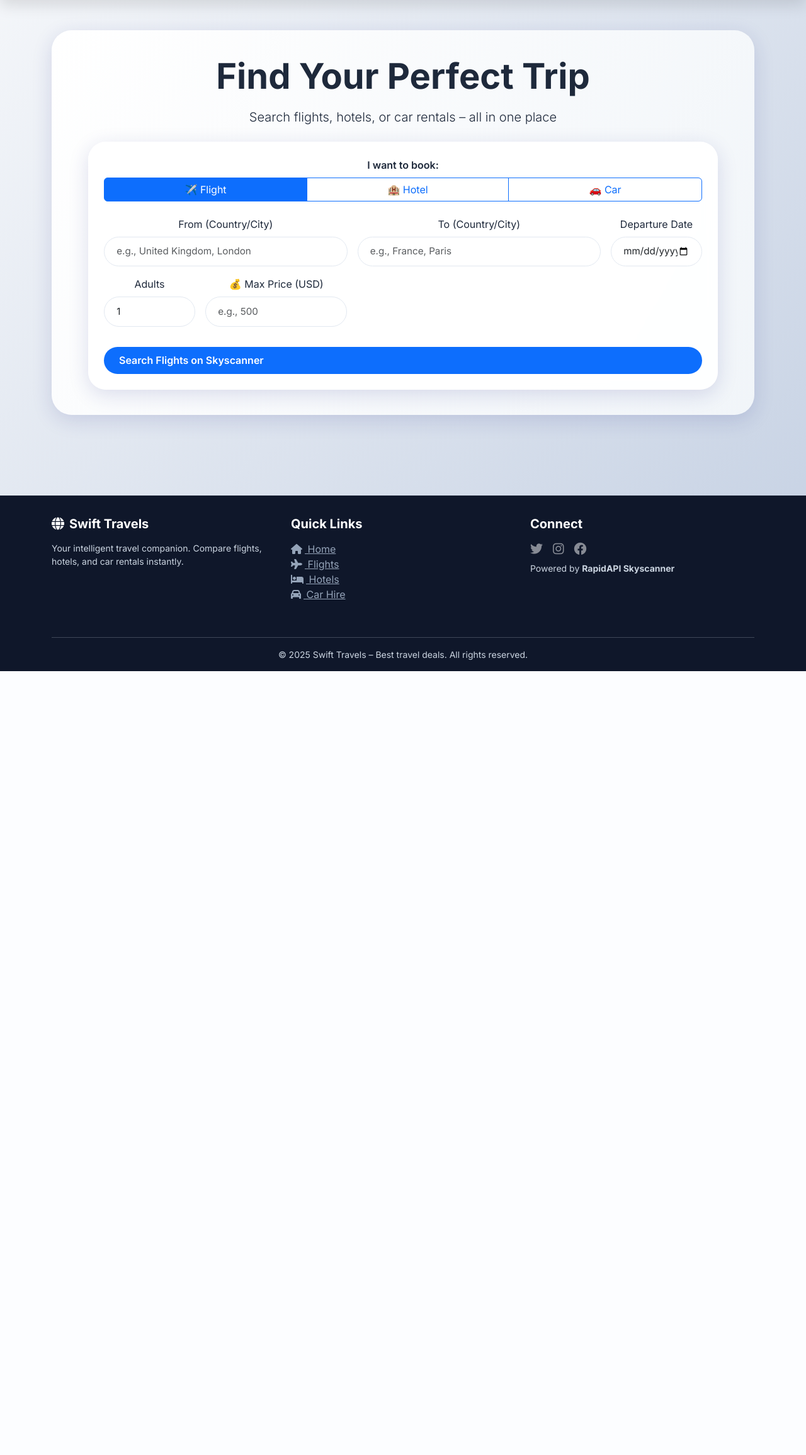
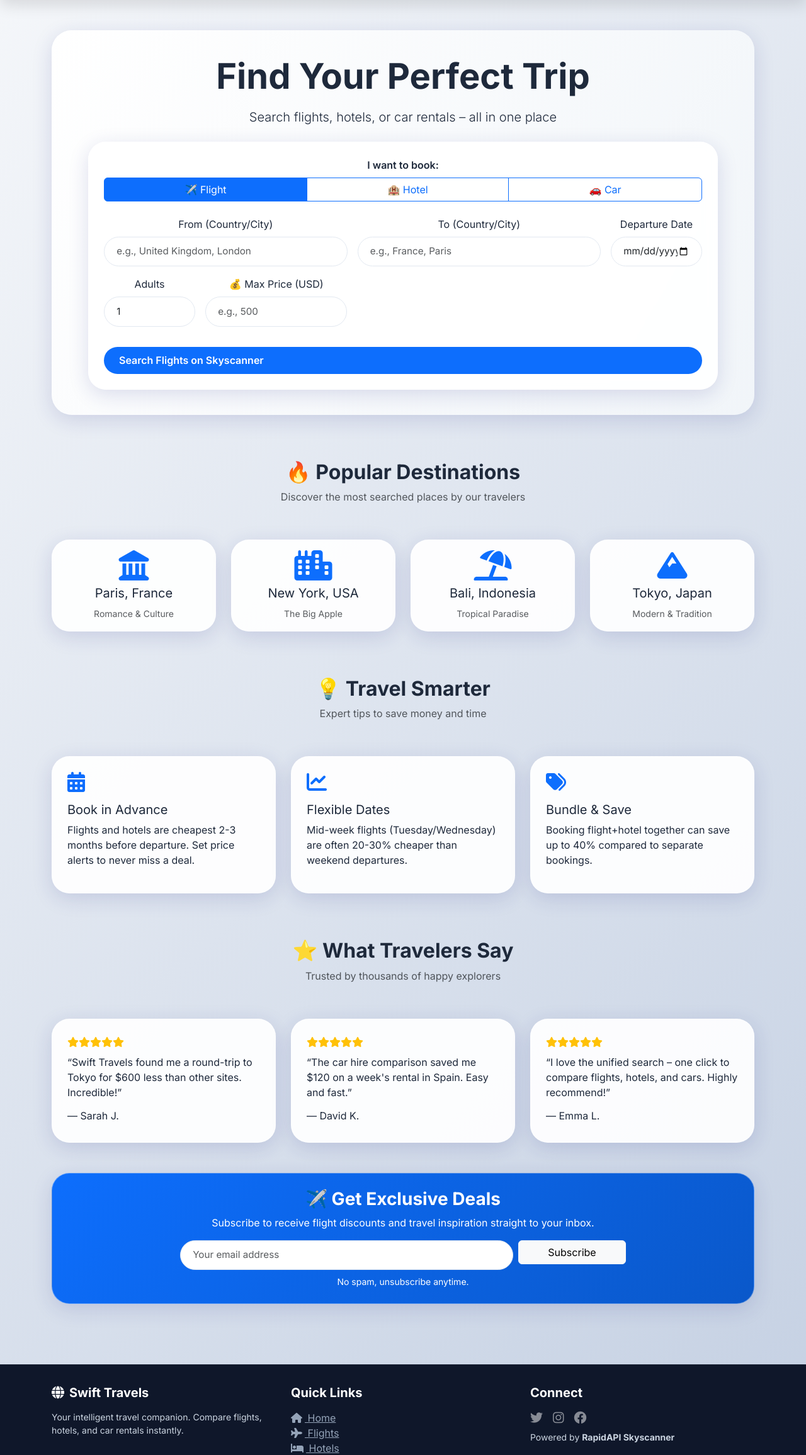
Before and after one commit to bladewonnacott11-bot/Swift-Travel, a Flask app: page / in a window 1280 px wide. Shown: the part 74-2385 px from the top of the page at 63% size. Before the commit the page ends 1140 px from the top, so only its background shows below. Run offline with Flask 3, Linux system fonts and the light colour scheme.

Commit message:
index.html

```diff
--- a/templates/index.html
+++ b/templates/index.html
@@ -1,9 +1,11 @@
 {% extends "base.html" %}
 {% block content %}
+<!-- Hero Section -->
 <div class="jumbotron-premium text-center">
     <h1 class="display-4 fw-bold mb-3">Find Your Perfect Trip</h1>
     <p class="lead mb-4">Search flights, hotels, or car rentals – all in one place</p>
 
+    <!-- Unified Search Widget -->
     <div class="premium-card p-4" style="max-width: 1000px; margin: 0 auto;">
         <div class="mb-4">
             <label class="form-label fw-semibold">I want to book:</label>
@@ -14,7 +16,7 @@
             </div>
         </div>
 
-        <!-- FLIGHT FORM with Max Price -->
+        <!-- FLIGHT FORM -->
         <form id="flight-form" action="/search/flights" method="POST" class="search-form">
             <div class="row g-3">
                 <div class="col-12 col-md-5">
@@ -33,7 +35,6 @@
                     <label class="form-label">Adults</label>
                     <input type="number" name="adults" class="form-control form-control-premium" value="1" min="1">
                 </div>
-                <!-- MAX PRICE for flights -->
                 <div class="col-12 col-md-3">
                     <label class="form-label">💰 Max Price (USD)</label>
                     <input type="number" name="maxPrice" class="form-control form-control-premium" placeholder="e.g., 500" min="0" step="10">
@@ -44,7 +45,7 @@
             </div>
         </form>
 
-        <!-- HOTEL FORM with Max Price -->
+        <!-- HOTEL FORM -->
         <form id="hotel-form" action="/search/hotels" method="POST" class="search-form" style="display: none;">
             <div class="row g-3">
                 <div class="col-12 col-md-6">
@@ -63,7 +64,6 @@
                     <label class="form-label">Guests</label>
                     <input type="number" name="guests" class="form-control form-control-premium" value="2" min="1">
                 </div>
-                <!-- MAX PRICE for hotels -->
                 <div class="col-6 col-md-3">
                     <label class="form-label">💰 Max Price per Night (USD)</label>
                     <input type="number" name="maxPrice" class="form-control form-control-premium" placeholder="e.g., 200" min="0" step="10">
@@ -74,7 +74,7 @@
             </div>
         </form>
 
-        <!-- CAR FORM with Max Price -->
+        <!-- CAR FORM -->
         <form id="car-form" action="/search/cars" method="POST" class="search-form" style="display: none;">
             <div class="row g-3">
                 <div class="col-12 col-md-5">
@@ -93,7 +93,6 @@
                     <label class="form-label">Drop-off Date</label>
                     <input type="date" name="dropoffDate" class="form-control form-control-premium" required>
                 </div>
-                <!-- MAX PRICE for cars -->
                 <div class="col-12 col-md-3">
                     <label class="form-label">💰 Max Price per Day (USD)</label>
                     <input type="number" name="maxPrice" class="form-control form-control-premium" placeholder="e.g., 80" min="0" step="10">
@@ -103,6 +102,119 @@
                 </div>
             </div>
         </form>
+    </div>
+</div>
+
+<!-- Popular Destinations Section -->
+<div class="row mt-5 g-4">
+    <div class="col-12 text-center mb-3">
+        <h2 class="fw-bold">🔥 Popular Destinations</h2>
+        <p class="text-muted">Discover the most searched places by our travelers</p>
+    </div>
+    <div class="col-md-3 col-6">
+        <div class="premium-card text-center p-3 h-100">
+            <i class="fas fa-landmark fa-3x text-primary mb-2"></i>
+            <h5>Paris, France</h5>
+            <small class="text-muted">Romance & Culture</small>
+        </div>
+    </div>
+    <div class="col-md-3 col-6">
+        <div class="premium-card text-center p-3 h-100">
+            <i class="fas fa-city fa-3x text-primary mb-2"></i>
+            <h5>New York, USA</h5>
+            <small class="text-muted">The Big Apple</small>
+        </div>
+    </div>
+    <div class="col-md-3 col-6">
+        <div class="premium-card text-center p-3 h-100">
+            <i class="fas fa-umbrella-beach fa-3x text-primary mb-2"></i>
+            <h5>Bali, Indonesia</h5>
+            <small class="text-muted">Tropical Paradise</small>
+        </div>
+    </div>
+    <div class="col-md-3 col-6">
+        <div class="premium-card text-center p-3 h-100">
+            <i class="fas fa-mountain fa-3x text-primary mb-2"></i>
+            <h5>Tokyo, Japan</h5>
+            <small class="text-muted">Modern & Tradition</small>
+        </div>
+    </div>
+</div>
+
+<!-- Travel Tips Section -->
+<div class="row mt-5 g-4">
+    <div class="col-12 text-center mb-3">
+        <h2 class="fw-bold">💡 Travel Smarter</h2>
+        <p class="text-muted">Expert tips to save money and time</p>
+    </div>
+    <div class="col-md-4">
+        <div class="premium-card p-4 h-100">
+            <i class="fas fa-calendar-alt fa-2x text-primary mb-3"></i>
+            <h5>Book in Advance</h5>
+            <p>Flights and hotels are cheapest 2-3 months before departure. Set price alerts to never miss a deal.</p>
+        </div>
+    </div>
+    <div class="col-md-4">
+        <div class="premium-card p-4 h-100">
+            <i class="fas fa-chart-line fa-2x text-primary mb-3"></i>
+            <h5>Flexible Dates</h5>
+            <p>Mid-week flights (Tuesday/Wednesday) are often 20-30% cheaper than weekend departures.</p>
+        </div>
+    </div>
+    <div class="col-md-4">
+        <div class="premium-card p-4 h-100">
+            <i class="fas fa-tags fa-2x text-primary mb-3"></i>
+            <h5>Bundle & Save</h5>
+            <p>Booking flight+hotel together can save up to 40% compared to separate bookings.</p>
+        </div>
+    </div>
+</div>
+
+<!-- Testimonials Section -->
+<div class="row mt-5 g-4">
+    <div class="col-12 text-center mb-3">
+        <h2 class="fw-bold">⭐ What Travelers Say</h2>
+        <p class="text-muted">Trusted by thousands of happy explorers</p>
+    </div>
+    <div class="col-md-4">
+        <div class="premium-card p-4 h-100">
+            <i class="fas fa-star text-warning"></i><i class="fas fa-star text-warning"></i><i class="fas fa-star text-warning"></i><i class="fas fa-star text-warning"></i><i class="fas fa-star text-warning"></i>
+            <p class="mt-2">“Swift Travels found me a round-trip to Tokyo for $600 less than other sites. Incredible!”</p>
+            <h6 class="mt-3">— Sarah J.</h6>
+        </div>
+    </div>
+    <div class="col-md-4">
+        <div class="premium-card p-4 h-100">
+            <i class="fas fa-star text-warning"></i><i class="fas fa-star text-warning"></i><i class="fas fa-star text-warning"></i><i class="fas fa-star text-warning"></i><i class="fas fa-star text-warning"></i>
+            <p class="mt-2">“The car hire comparison saved me $120 on a week's rental in Spain. Easy and fast.”</p>
+            <h6 class="mt-3">— David K.</h6>
+        </div>
+    </div>
+    <div class="col-md-4">
+        <div class="premium-card p-4 h-100">
+            <i class="fas fa-star text-warning"></i><i class="fas fa-star text-warning"></i><i class="fas fa-star text-warning"></i><i class="fas fa-star text-warning"></i><i class="fas fa-star text-warning"></i>
+            <p class="mt-2">“I love the unified search – one click to compare flights, hotels, and cars. Highly recommend!”</p>
+            <h6 class="mt-3">— Emma L.</h6>
+        </div>
+    </div>
+</div>
+
+<!-- Newsletter Signup -->
+<div class="row mt-5">
+    <div class="col-12">
+        <div class="premium-card p-4 text-center" style="background: linear-gradient(135deg, #0d6efd, #0a58ca); color: white;">
+            <h3 class="fw-bold mb-2">✈️ Get Exclusive Deals</h3>
+            <p>Subscribe to receive flight discounts and travel inspiration straight to your inbox.</p>
+            <form action="#" method="POST" class="row g-2 justify-content-center">
+                <div class="col-md-6">
+                    <input type="email" class="form-control form-control-premium" placeholder="Your email address" required>
+                </div>
+                <div class="col-md-2">
+                    <button type="submit" class="btn btn-light w-100">Subscribe</button>
+                </div>
+            </form>
+            <small class="mt-2 d-block">No spam, unsubscribe anytime.</small>
+        </div>
     </div>
 </div>
 
```
